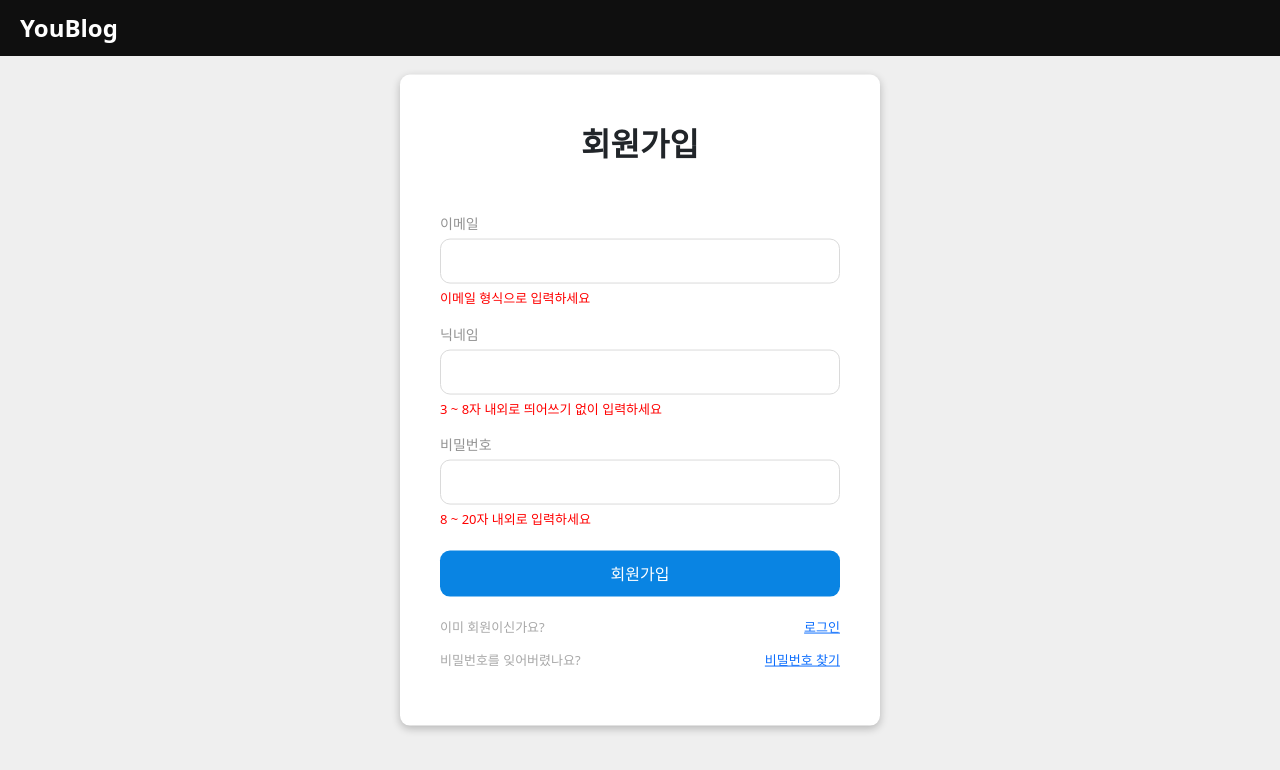
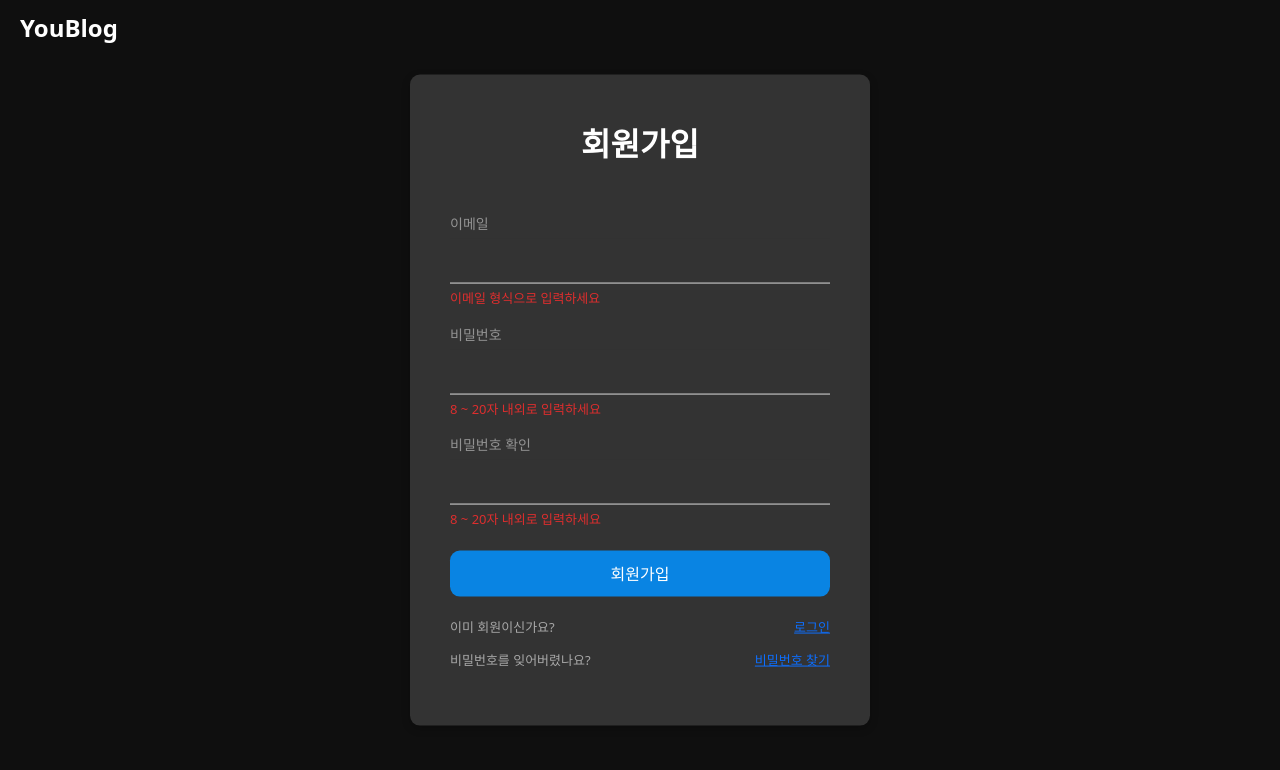
Before and after one commit to lsnwan/springboot-react-ts-blog, a React (Vite) app in the folder frontend/: page /signup in a window 1280 px wide. Shown: the top 770 px of the page. Built offline with nearby package versions, Linux system fonts and the light colour scheme; no server answers.

Commit message:
공통관련 컨포넌트 테마 적용

```diff
--- a/frontend/src/components/styled/common-styled.ts
+++ b/frontend/src/components/styled/common-styled.ts
@@ -1,7 +1,8 @@
 import styled from "styled-components";
 
 export const CommonStyled = styled.div`
-  background-color: #efefef;
+  background-color: ${(props) => (props.theme === "light" ? "#f0f0f0" : "#0f0f0f")};
+  color: ${(props) => (props.theme === "light" ? "#333" : "#fff")};
   width: 100%;
   height: 100vh;
 `;
@@ -10,8 +11,10 @@ export const CommonBody = styled.div`
   position: absolute;
   top: 50%;
   left: 50%;
+  width: 460px;
   transform: translate(-50%, -50%);
-  background-color: #fff;
+  background-color: ${(props) => (props.theme === "light" ? "#f0f0f0" : "#333333")};
+  color: ${(props) => (props.theme === "light" ? "#333" : "#fff")};
   padding: 50px 40px;
   border-radius: 10px;
   box-shadow: rgba(0, 0, 0, 0.24) 0 3px 8px;
@@ -33,12 +36,16 @@ export const InputLabelBlock = styled.label`
 
 export const InputTextBlock = styled.input`
   display: block;
-  width: 400px;
+  width: 100%;
   height: 45px;
-  border-radius: 10px;
+  border-radius: ${(props) => props.theme === "light" ? "10px;" : "0"};
   outline: none;
-  border: 1px solid #dadada;
-  padding: 5px 15px;
+  ${( props ) => props.theme === 'light' ? `
+    border: 1px solid #dadada;
+  ` : 'border-bottom: 1px solid #dadada; border-top: 0; border-left: 0; border-right: 0;'}
+  padding: ${(props) => props.theme === "light" ? "5px 15px;" : "5px 5px;"};
+  background-color: ${(props) => (props.theme === "light" ? "#f0f0f0" : "#333333")};
+  color: ${(props) => (props.theme === "light" ? "#333" : "#fff")};
 `;
 
 export const ButtonPrimary = styled.button`
@@ -212,7 +219,7 @@ export const MessageBox = styled.div`
   }
 
   &.error {
-    color: red;
+    color: #de2e2e;
   }
 
   &.desc {
--- a/frontend/src/pages/CommLayout.tsx
+++ b/frontend/src/pages/CommLayout.tsx
@@ -11,7 +11,7 @@ const CommonLayout = () => {
   const theme = useSelector<AppState, T.State>(state => state.themeType);
 
   return (
-    <CommonStyled>
+    <CommonStyled theme={theme}>
       <Header theme={theme}/>
       <Outlet />
     </CommonStyled>
--- a/frontend/src/pages/cmm/FindPassword.tsx
+++ b/frontend/src/pages/cmm/FindPassword.tsx
@@ -10,11 +10,16 @@ import {
 } from "../../components/styled/common-styled";
 import {Helmet} from "react-helmet";
 import {Link} from "react-router-dom";
+import {useSelector} from "react-redux";
+import {AppState} from "../../store";
+import * as T from "../../store/theme";
 
 const FindPassword = () => {
 
+  const theme = useSelector<AppState, T.State>(state => state.themeType);
+
   return (
-    <CommonBody>
+    <CommonBody theme={theme}>
       <Helmet>
         <title>YouBlog - 비밀번호 찾기</title>
       </Helmet>
--- a/frontend/src/pages/cmm/Login.tsx
+++ b/frontend/src/pages/cmm/Login.tsx
@@ -14,8 +14,13 @@ import {Helmet} from "react-helmet";
 import {Link} from "react-router-dom";
 import {useNavigate} from "react-router";
 import {useAuth} from "../../contexts";
+import {useSelector} from "react-redux";
+import {AppState} from "../../store";
+import * as T from "../../store/theme";
 
 const Login = () => {
+
+  const theme = useSelector<AppState, T.State>(state => state.themeType);
 
   const [userId, setUserId] = useState<string>('');
   const [userPassword, setUserPassword] = useState<string>('');
@@ -44,7 +49,7 @@ const Login = () => {
   }, []);
 
   return (
-    <CommonBody>
+    <CommonBody theme={theme}>
       <Helmet>
         <title>YouBlog - 로그인</title>
       </Helmet>
--- a/frontend/src/pages/cmm/NotFound.tsx
+++ b/frontend/src/pages/cmm/NotFound.tsx
@@ -1,6 +1,12 @@
 import React from 'react';
+import {useSelector} from "react-redux";
+import {AppState} from "../../store";
+import * as T from "../../store/theme";
 
 const NotFound = () => {
+
+  const theme = useSelector<AppState, T.State>(state => state.themeType);
+
   return (
     <div>
       NotFound
--- a/frontend/src/pages/cmm/SignUp.tsx
+++ b/frontend/src/pages/cmm/SignUp.tsx
@@ -10,11 +10,16 @@ import {
 } from "../../components/styled/common-styled";
 import {Helmet} from "react-helmet";
 import {Link} from "react-router-dom";
+import {useSelector} from "react-redux";
+import {AppState} from "../../store";
+import * as T from "../../store/theme";
 
 const SignUp = () => {
 
+  const theme = useSelector<AppState, T.State>(state => state.themeType);
+
   return (
-    <CommonBody>
+    <CommonBody theme={theme}>
       <Helmet>
         <title>YouBlog - 회원가입</title>
       </Helmet>
@@ -23,19 +28,19 @@ const SignUp = () => {
 
       <div className="mb-2">
         <InputLabelBlock htmlFor="userId">이메일</InputLabelBlock>
-        <InputTextBlock type="text" id="userId" />
+        <InputTextBlock theme={theme} type="text" id="userId" />
         <MessageBox className="error">이메일 형식으로 입력하세요</MessageBox>
       </div>
 
       <div  className="mb-2">
-        <InputLabelBlock htmlFor="userNick">닉네임</InputLabelBlock>
-        <InputTextBlock type="text" id="userNick" />
-        <MessageBox className="error">3 ~ 8자 내외로 띄어쓰기 없이 입력하세요</MessageBox>
+        <InputLabelBlock htmlFor="userPw">비밀번호</InputLabelBlock>
+        <InputTextBlock theme={theme} type="password" id="userPw" />
+        <MessageBox className="error">8 ~ 20자 내외로 입력하세요</MessageBox>
       </div>
 
       <div  className="mb-2">
-        <InputLabelBlock htmlFor="userPw">비밀번호</InputLabelBlock>
-        <InputTextBlock type="password" id="userPw" />
+        <InputLabelBlock htmlFor="pwConfirm">비밀번호 확인</InputLabelBlock>
+        <InputTextBlock theme={theme} type="password" id="pwConfirm" />
         <MessageBox className="error">8 ~ 20자 내외로 입력하세요</MessageBox>
       </div>
 
```
